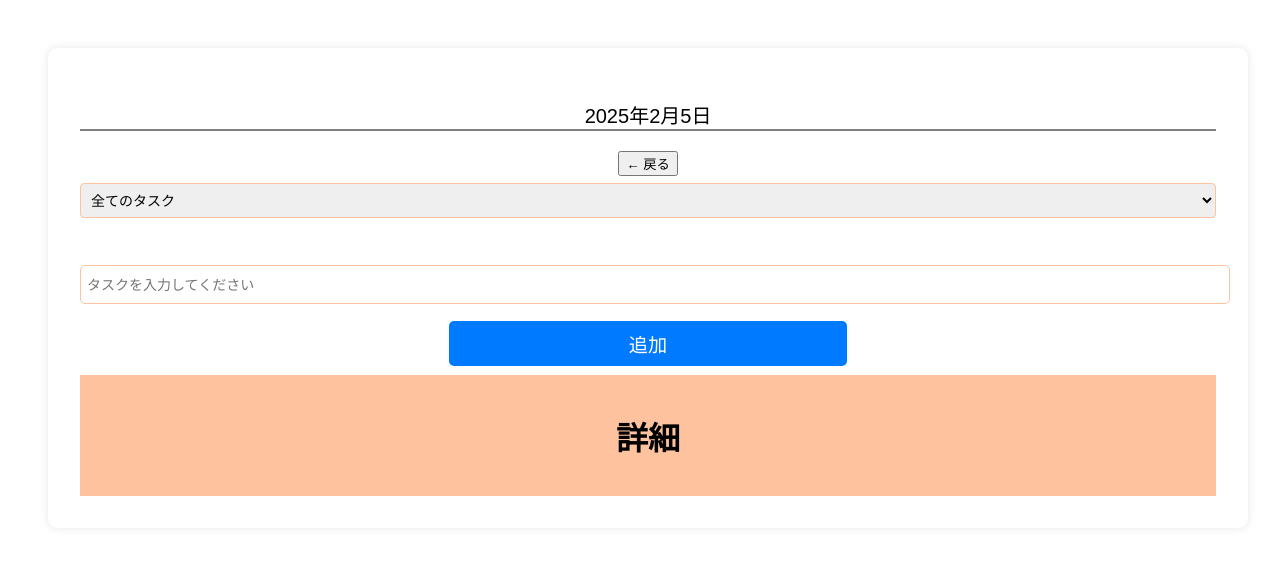
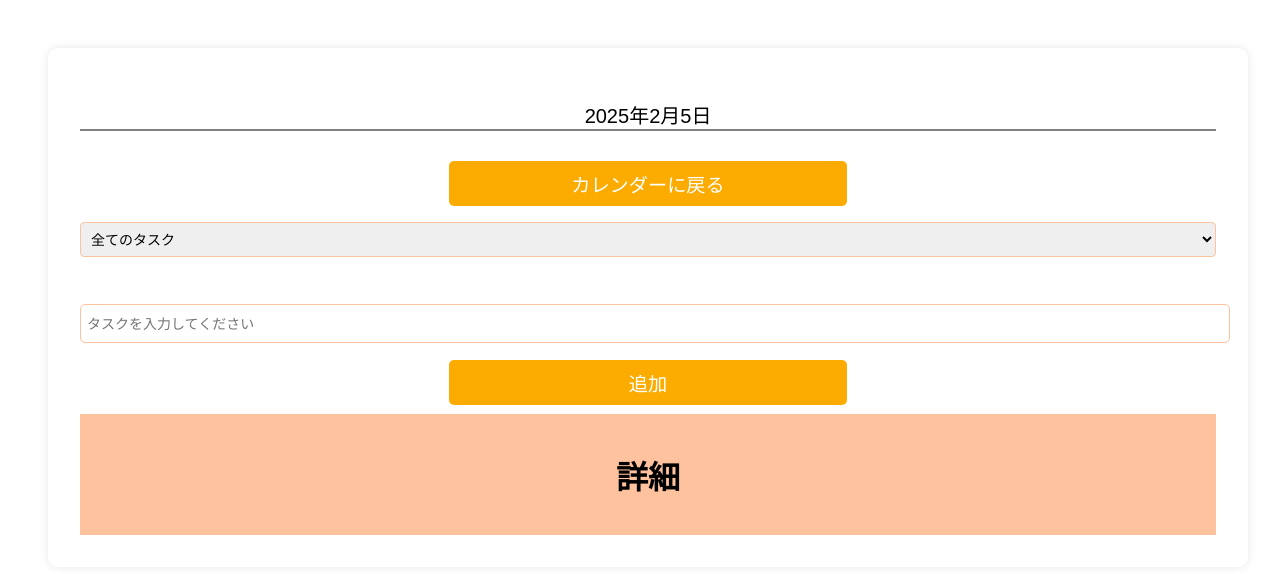
Before and after one commit to Takahiro920615/to_do_listB, a React (Vite) app in the folder vite-project/: page /todos in a window 1280 px wide. Shown: the top 574 px of the page. Built offline with nearby package versions, Linux system fonts and the light colour scheme.

Commit message:
Calendar.tsxファイル作成

```diff
--- a/vite-project/package.json
+++ b/vite-project/package.json
@@ -10,6 +10,8 @@
     "preview": "vite preview"
   },
   "dependencies": {
+    "@fullcalendar/daygrid": "^6.1.15",
+    "@fullcalendar/react": "^6.1.15",
     "framer-motion": "^12.4.7",
     "localforage": "^1.10.0",
     "react": "^18.2.0",
--- a/vite-project/src/App.jsx
+++ b/vite-project/src/App.jsx
@@ -2,6 +2,7 @@ import React from 'react';
 import { BrowserRouter as Router, Routes, Route } from 'react-router-dom';
 import Top from './components/Top';
 import Todos from './components/todos';
+import { DemoCalendar} from './components/Calendar';
 
 
 
@@ -11,6 +12,7 @@ function App() {
       <Routes>
         <Route path="/" element={<Top />} />
         <Route path="/todos" element={<Todos />} />
+        <Route path="/calendar" element={<DemoCalendar />}/>
       </Routes>
     </Router>
   );
--- /dev/null
+++ b/vite-project/src/components/Calendar.tsx
@@ -0,0 +1,22 @@
+import React, { FC } from 'react';
+import FullCalendar from '@fullcalendar/react'; // どのpluginよりも先にimportする必要があります
+import dayGridPlugin from '@fullcalendar/daygrid';
+import { useNavigate } from 'react-router-dom';
+
+
+export const DemoCalendar: FC = () => {
+  return (
+    <div className="demo-app">
+      <div className="demo-app-main">
+        <FullCalendar
+          plugins={[dayGridPlugin]} // pluginsにdayGridPluginを設定する
+          headerToolbar={{
+            right: 'dayGridMonth,dayGridWeek',
+          }}
+          initialView="dayGridMonth" // 初期表示のモードを設定する
+          events={'https://fullcalendar.io/api/demo-feeds/events.json'}
+        />
+      </div>
+    </div>
+  );
+};
--- a/vite-project/src/components/todos/index.tsx
+++ b/vite-project/src/components/todos/index.tsx
@@ -6,6 +6,7 @@ import ProgressSelect from '../Progress'
 import Datepicker from '../Datepicker'
 import SimpleDatePicker from '../Datepicker';
 import Accordion from "../Accordion";
+
 
 
 
@@ -139,13 +140,21 @@ useEffect(()=> {
   return (
     <div className = "todo-container">
       <DateDisplay />
-        <button
+
+       <button
+        className='calendar-btn'
+        type="submit"
+        onClick={() => navigate('/calendar')}
+        >
+          カレンダーに戻る
+        </button>
+        {/* <button
           className="back-button"
           onClick={() => navigate('/')}
           title="Topページに戻る"
         >
           ← 戻る
-        </button>
+        </button> */}
 
         <select defaultValue="all" onChange={(e) => handleFilterChange(e.target.value as Filter)}
           className="form-control"
--- a/vite-project/src/index.css
+++ b/vite-project/src/index.css
@@ -37,7 +37,7 @@ select, input[type='text'], button[type='submit'] {
 
 
 button[type='submit'] {
-  background-color: #007BFF;
+  background-color: #fcac00 ;
   color: #fff;
   border: none;
   cursor: pointer;
@@ -175,3 +175,7 @@ p{
   margin-bottom:40px;
   border: 1px solid #ffc29e;
 }
+
+.calendar-btn{
+
+}
```
Also changed, not shown: 1 other file (tests, documents, lock files or other folders).
